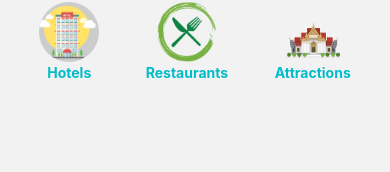
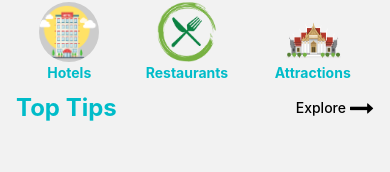
Before and after one commit to Lambertn33/travel_advisor_app, a React Native app: screen /discover in a window 390 px wide. Shown: the part 120-292 px from the top of the page. Built offline with nearby package versions, Linux system fonts and the light colour scheme; no server answers.

Commit message:
feat: add places header

```diff
--- a/components/discover/menu/MenuItem.js
+++ b/components/discover/menu/MenuItem.js
@@ -30,7 +30,7 @@ const styles = StyleSheet.create({
     gap: 2,
   },
   menuActive: {
-    backgroundColor: "#cccccc",
+    backgroundColor: Colors.secondaryLight,
     borderRadius: 50,
     overflow: "hidden",
   },
--- /dev/null
+++ b/components/discover/places/PlacesHeader.js
@@ -0,0 +1,37 @@
+import { StyleSheet, Text, View } from "react-native";
+import { FontAwesome } from "@expo/vector-icons";
+import { Colors } from "../../../helpers/colors";
+
+const PlacesHeader = () => {
+  return (
+    <View style={styles.container}>
+      <Text style={styles.title}>Top Tips</Text>
+      <View style={styles.link}>
+        <Text style={styles.linkTitle}>Explore</Text>
+        <FontAwesome name="long-arrow-right" size={24} color="black" />
+      </View>
+    </View>
+  );
+};
+
+export default PlacesHeader;
+
+const styles = StyleSheet.create({
+  container: {
+    flexDirection: "row",
+    justifyContent: "space-between",
+  },
+  title: {
+    fontSize: 24,
+    fontWeight: "700",
+    color: Colors.primaryGreen,
+  },
+  link: {
+    flexDirection: "row",
+    alignItems: "center",
+    gap: 4,
+  },
+  linkTitle: {
+    fontWeight: "500",
+  },
+});
--- /dev/null
+++ b/components/discover/places/index.js
@@ -0,0 +1,3 @@
+import PlacesHeader from "./PlacesHeader";
+
+export { PlacesHeader };
--- a/helpers/colors.js
+++ b/helpers/colors.js
@@ -1,6 +1,7 @@
 export const Colors = {
   primaryGreen: "#00bcc9",
   primaryLight: "#fff",
+  secondaryLight: '#ccc',
   primaryDark: "#000",
   primaryOrange: "#e99265"
 };
--- a/screens/DiscoverScreen.js
+++ b/screens/DiscoverScreen.js
@@ -1,5 +1,10 @@
 import { StyleSheet, View, ScrollView } from "react-native";
-import { DiscoverHeader, DiscoverSearch, MenuList } from "../components/discover";
+import {
+  DiscoverHeader,
+  DiscoverSearch,
+  MenuList,
+} from "../components/discover";
+import { PlacesHeader } from "../components/discover/places";
 
 const DiscoverScreen = () => {
   return (
@@ -8,6 +13,9 @@ const DiscoverScreen = () => {
       <DiscoverSearch />
       <ScrollView>
         <MenuList />
+        <View style={styles.places}>
+          <PlacesHeader />
+        </View>
       </ScrollView>
     </View>
   );
@@ -21,4 +29,7 @@ const styles = StyleSheet.create({
     paddingHorizontal: 16,
     gap: 6,
   },
+  places: {
+    paddingTop: 12,
+  },
 });
```
